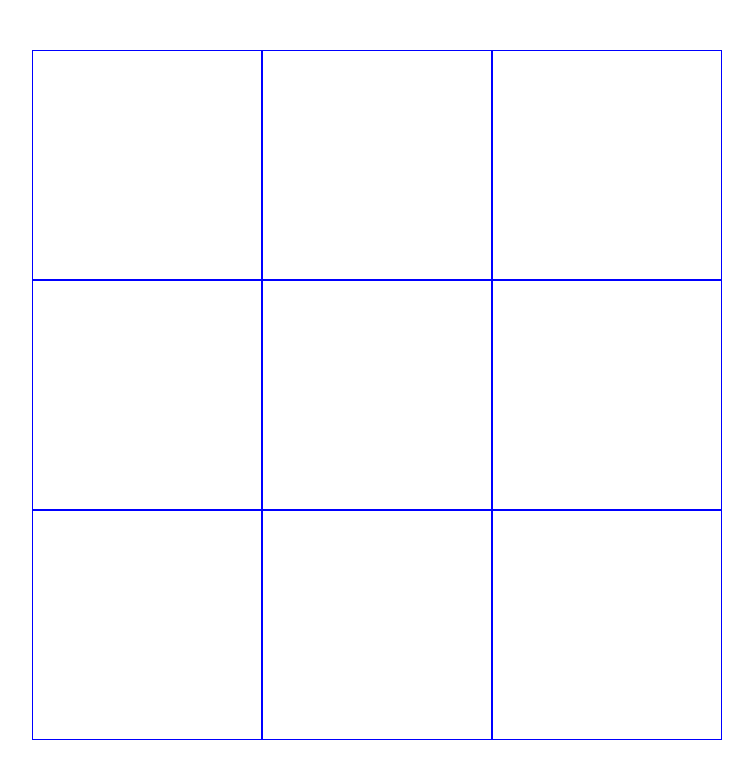
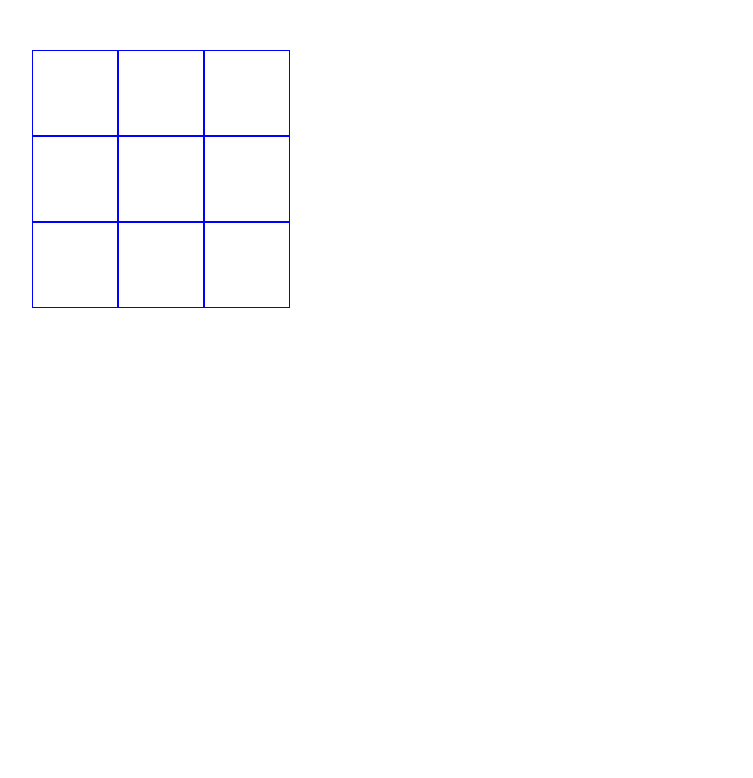
Before and after one commit to A-Novychenko/Game-X-0, a plain HTML site: page index.html in a window 1280 px wide. Shown: the whole page, without its empty margins (8-761 px from the left). Drawn offline with Linux system fonts and the light colour scheme.

Commit message:
Update main.css

```diff
--- a/css/main.css
+++ b/css/main.css
@@ -43,10 +43,17 @@ img {
 
 /* GAME X-0 */
 .game__content {
-    width: 95vh;
-    height: 95vh;
+    width: 100%;
+    height: 90vh;
 
     margin-top: 50px
+}
+
+@media screen and (min-width: 480px) {
+    .game__content {
+        width: 280px;
+        height: 280px;
+    }
 }
 
 .game__item {
@@ -60,7 +67,8 @@ img {
 
     /* font-size: 70px; */
 
-    font-size: 10rem;
+    /* font-size: 10rem; */
+    font-size: calc((100vw - 480px)/(1280 - 480) * (70 - 50) + 50px);
     line-height: 2.5;
     text-align: center;
     vertical-align: middle;
@@ -68,6 +76,13 @@ img {
     cursor: pointer;
     transition: background-color linear 1000;
 
+}
+
+@media screen and (min-width: 480px) {
+    .game__item {
+        width: 30%;
+        height: 30%;
+    }
 }
 
 .game__item:hover {
@@ -109,6 +124,10 @@ img {
     display: flex;
     flex-direction: column;
     padding: 40px;
+    width: 200px;
+    margin-right: auto;
+    margin-left: auto;
+
     background: #ffffff;
     box-shadow: 0px 1px 3px rgba(0, 0, 0, 0.12), 0px 1px 1px rgba(0, 0, 0, 0.14), 0px 2px 1px rgba(0, 0, 0, 0.2);
     border-radius: 4px;
@@ -116,7 +135,7 @@ img {
 
 @media screen and (min-width: 480px) {
     .modal {
-        max-width: 450px;
+        /* max-width: 300px; */
         /* min-height: 609px; */
         margin-right: auto;
         margin-left: auto;
```
